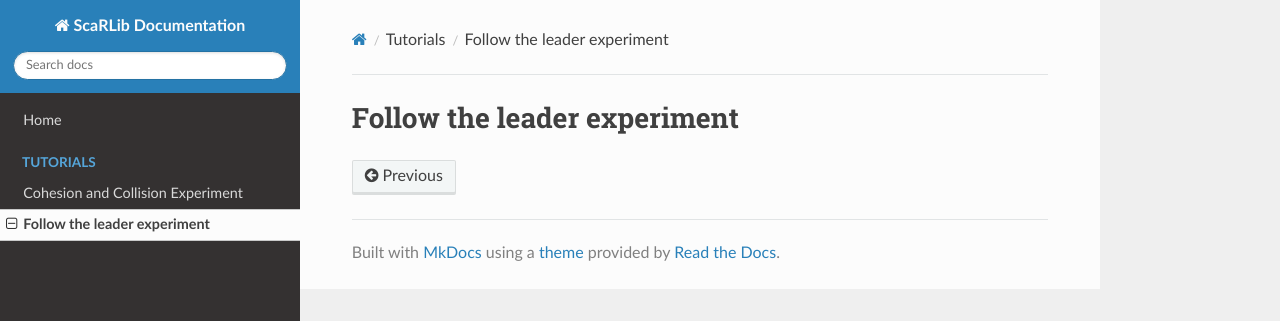
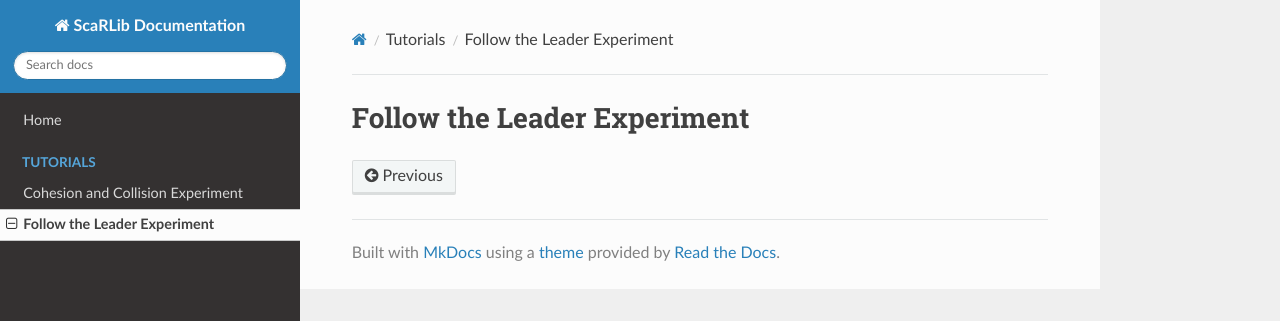
Before and after one commit to ScaRLib-group/scarlib-documentation, an MkDocs documentation site: the page built from docs/tutorials/followtheleader.md, in a window 1280 px wide. Shown: the top 321 px of the page. Built offline with MkDocs 1.6.1, drawn with Linux system fonts in a browser that asks for light colours; nearby versions of some CDN libraries.

```diff
--- a/docs/tutorials/followtheleader.md
+++ b/docs/tutorials/followtheleader.md
@@ -1 +1 @@
-# Follow the leader experiment
+# Follow the Leader Experiment
```
